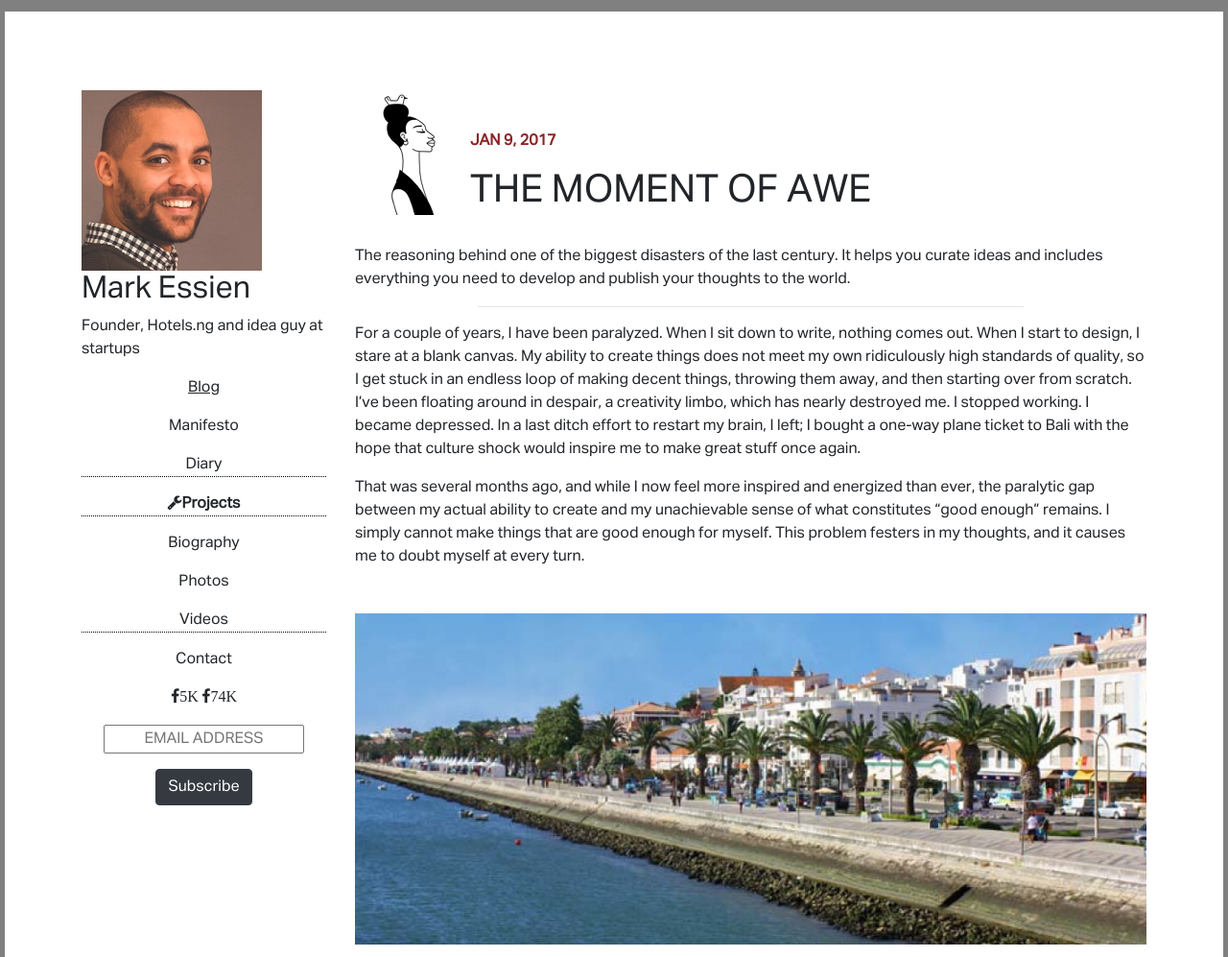
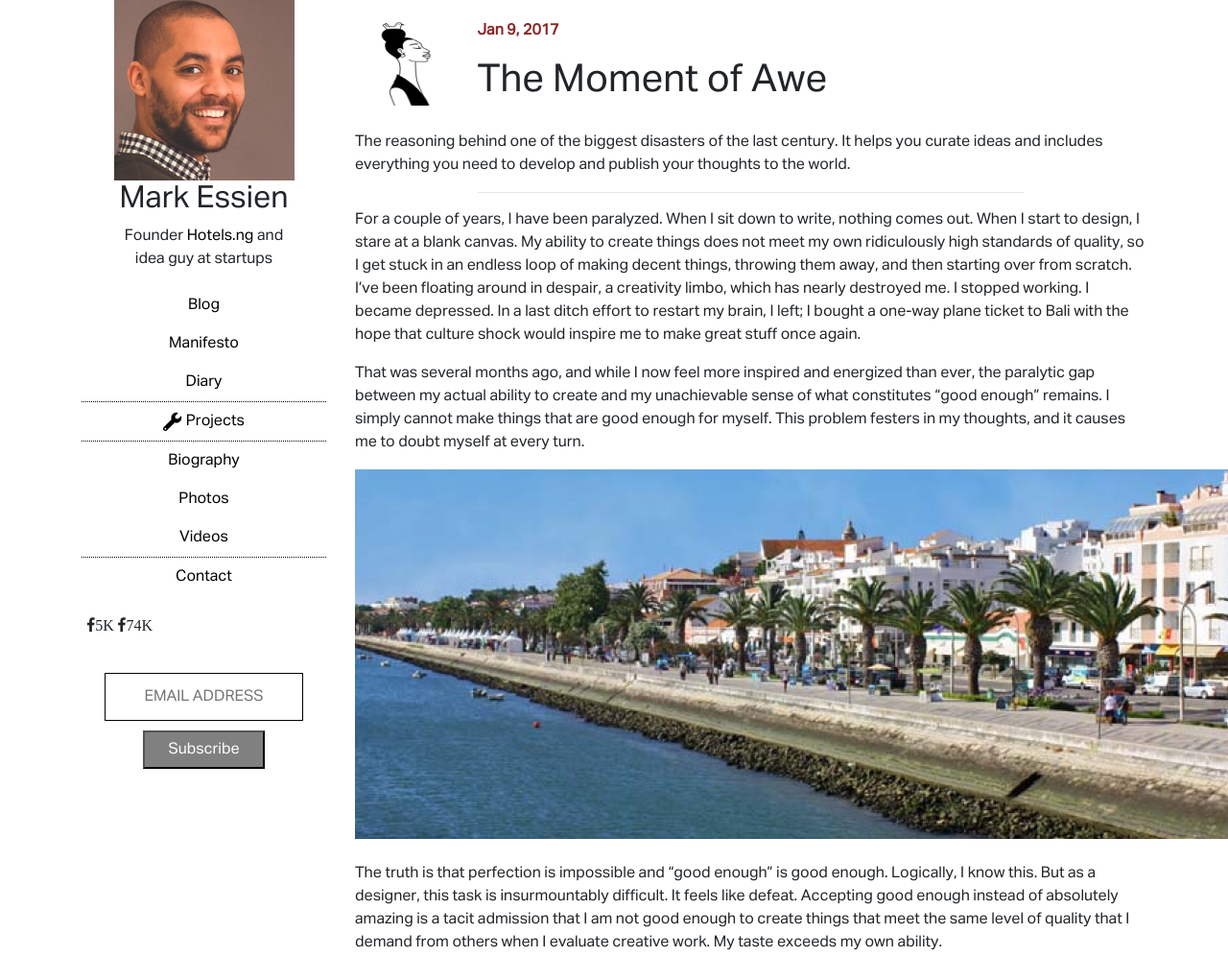
Before and after one commit to teenoh/hng-fe-test, a plain HTML site: page index.html in a window 1280 px wide. Shown: the top 997 px of the page at 96% size. Drawn offline with nearby package versions, Linux system fonts and the light colour scheme.

Commit message:
Edited Structure

```diff
--- a/assets/sass/index.scss
+++ b/assets/sass/index.scss
@@ -4,7 +4,6 @@ $smFontSize: 24 px;
 $bgFontSize: 48 px;
 $primaryClr: #ffffff;
 $secondaryClr: #8C2424;
-
 @font-face {
     font-family: 'AktivGrotesk-Regular';
     src: url('../css/fonts/AktivGrotesk-Regular.otf');
@@ -19,6 +18,54 @@ body {
     font-family: 'AktivGrotesk-Regular', Arial, Helvetica, sans-serif;
 }
 
+header {
+    padding-top: 20px;
+    padding-bottom: 20px;
+}
+
+aside {
+    text-align: center
+}
+
+a {
+    color: #000
+}
+
+a:hover {
+    border-bottom: 1px dotted #000;
+    color: #000
+}
+
+.bordered-top-bottom {
+    border-top: 1px dotted #000;
+    border-bottom: 1px dotted #000
+}
+
+.bordered-bottom {
+    border-bottom: 1px dotted #000
+}
+
+.aside-social {
+    padding: 20px
+}
+
+.aside-input {
+    height: 50px;
+    border: 1px solid #000
+}
+
+.aside-input::placeholder {
+    text-align: center
+}
+
+.aside-btn {
+    background-color: grey;
+    height: 40px;
+    width: 50%;
+    margin: 10px;
+    color: #fff
+}
+
 .date {
     color: $secondaryClr;
     font-weight: bold;
--- a/index.html
+++ b/index.html
@@ -7,90 +7,97 @@
     <meta http-equiv="X-UA-Compatible" content="ie=edge">
     <link rel="stylesheet" href="assets/css/bootstrap.min.css">
     <link rel="stylesheet" href="https://use.fontawesome.com/releases/v5.5.0/css/all.css">
-    <link rel="stylesheet" href="assets/css/font-awesome.min.css" >
-    <link rel="stylesheet" href="assets/css/index.css" >
+    <link rel="stylesheet" href="assets/css/font-awesome.min.css">
+    <link rel="stylesheet" href="assets/css/index.css">
 
     <title>Single Post View</title>
 
 </head>
 
-<body >
+<body>
     <div class="top-fluid">
 
     </div>
 
-    <div class="container" >
+    <div class="container">
         <div class="row">
             <aside class="col-md-3">
                 <img src="./assets/images/profile-pic.png" alt="">
                 <h2>Mark Essien</h2>
-                <p >Founder, Hotels.ng and  idea guy at startups</p>
-                <nav>
-                    <p class="text-center"><u>Blog </u></p>
-                    <p class="text-center">Manifesto</p>
-                    <p class="text-center dotted-line" >Diary</p>
-                    <p class="text-center bold dotted-line" ><i class="fa fa-wrench"></i>Projects</p>
-                    <p class="text-center" >Biography</p>
-                    <p class="text-center">Photos</p>
-                    <p class="text-center dotted-line" >Videos</p>
-                    <p class="text-center">Contact</p>
-                    <p class="text-center"><i class="fa fa-facebook">5K</i> <i class="fa fa-facebook">74K</i> </p>
-                    <p class="text-center"><input placeholder="EMAIL ADDRESS" class="text-center"></p>
-
-                    <p class="text-center"><button class="btn btn-dark">Subscribe</button></p>
-
-                </nav>
+                <p> Founder <a href="http://">Hotels.ng</a> and <br> idea guy at startups</p>
+                <ul class="nav flex-column">
+                    <li class="nav-item">
+                        <a class="nav-link" href="#">Blog</a>
+                    </li>
+                    <li class="nav-item">
+                        <a class="nav-link" href="#">Manifesto</a>
+                    </li>
+                    <li class="nav-item">
+                        <a class="nav-link" href="#">Diary</a>
+                    </li>
+                    <li class="nav-item bordered-top-bottom">
+                        <a class="nav-link" href="#">
+                            <img src="assets/images/settings-icon.svg" height="20px"> Projects
+                        </a>
+                    </li>
+                    <li class="nav-item">
+                        <a class="nav-link" href="#">Biography</a>
+                    </li>
+                    <li class="nav-item">
+                        <a class="nav-link" href="#">Photos</a>
+                    </li>
+                    <li class="nav-item bordered-bottom">
+                        <a class="nav-link" href="#">Videos</a>
+                    </li>
+                    <li class="nav-item">
+                        <a class="nav-link" href="#">Contact</a>
+                    </li>
+                </ul>
+                <div class="row aside-social">
+                    <p class="text-center"><i class="fa fa-facebook">5K</i>
+                        <i class="fa fa-facebook">74K</i> </p>
+                </div>
+                <input type="text" id="email" placeholder="EMAIL ADDRESS" class="aside-input">
+                <button class="aside-btn" onclick="">Subscribe</button>
             </aside>
             <section class="col-md-9">
                 <article>
-                    <header>
-                            <div id="wrapper">
-                                    <div class="twoColumn">
-                                         <img src="./assets/images/blog-header-image.png" />
-                                    </div>
-                                    <div class="twoColumn">
-                                        <br><br><br>
-                                            <p  class="date text-right">JAN 9, 2017
-                                                </p><br>
-                                                <h1 class="text-right">THE MOMENT OF AWE</h1>
+                    <header class="row">
+                        <img src="./assets/images/blog-header-image.png" alt="illustrated picture of eoam " class="col-md-2" height="90px" />
+                        <div class="col-md-10">
+                            <div class="row date">
+                                <p>Jan 9, 2017</p>
+                            </div>
+                            <div class="row title">
+                                <h1>The Moment of Awe</h1>
+                            </div>
+                            <!-- <span class="title">
+            </span> -->
+                        </div>
+                    </header>
+                    <!-- <br><br><br><br><br><br><br><br> -->
+                    <p>The reasoning behind one of the biggest disasters of the last century. It helps you curate ideas and includes everything you need to develop and publish your thoughts to the world. </p>
+                    <hr style="width:69%;" />
 
-                                    </div>
-                                </div>
+                    <p>For a couple of years, I have been paralyzed. When I sit down to write, nothing comes out. When I start to design, I stare at a blank canvas. My ability to create things does not meet my own ridiculously high standards of quality,
+                        so I get stuck in an endless loop of making decent things, throwing them away, and then starting over from scratch. I’ve been floating around in despair, a creativity limbo, which has nearly destroyed me. I stopped working. I became
+                        depressed. In a last ditch effort to restart my brain, I left; I bought a one-way plane ticket to Bali with the hope that culture shock would inspire me to make great stuff once again.</p>
 
-                    </header>
-                    <br><br><br><br><br><br><br><br>
-                    <p>The reasoning behind one of the  biggest disasters of the last century. It helps you curate ideas and includes  everything you need to develop and publish your thoughts to the world. </p>
-                    <hr style="width:69%;"/>
-
-                    <p>For a couple of years, I have been paralyzed. When I sit down to write, nothing comes out. When I start to design,
-                            I stare at a blank canvas. My ability to create things does not meet my own ridiculously high standards of quality,
-                            so I get stuck in an endless loop of making decent things, throwing them away, and then starting over from scratch.
-                            I’ve been floating around in despair, a creativity limbo, which has nearly destroyed me. I stopped working. I
-                            became depressed. In a last ditch effort to restart my brain, I left; I bought a one-way plane ticket to Bali
-                            with the hope that culture shock would inspire me to make great stuff once again.</p>
-
-                          <p>That was several months ago, and while I now feel more inspired and energized than ever, the paralytic gap between
-                            my actual ability to create and my unachievable sense of what constitutes “good enough” remains. I simply cannot
-                            make things that are good enough for myself. This problem festers in my thoughts, and it causes me to doubt myself
-                            at every turn.</p>
+                    <p>That was several months ago, and while I now feel more inspired and energized than ever, the paralytic gap between my actual ability to create and my unachievable sense of what constitutes “good enough” remains. I simply cannot make
+                        things that are good enough for myself. This problem festers in my thoughts, and it causes me to doubt myself at every turn.</p>
                     <img src="./assets/images/blog-image.png" alt="">
                     <br> <br>
 
-                    <p>The truth is that perfection is impossible and “good enough” is good enough. Logically, I know this. But as a designer,
-                            this task is insurmountably difficult. It feels like defeat. Accepting good enough instead of absolutely amazing
-                            is a tacit admission that I am not good enough to create things that meet the same level of quality that I demand
-                            from others when I evaluate creative work. My taste exceeds my own ability.
+                    <p>The truth is that perfection is impossible and “good enough” is good enough. Logically, I know this. But as a designer, this task is insurmountably difficult. It feels like defeat. Accepting good enough instead of absolutely amazing
+                        is a tacit admission that I am not good enough to create things that meet the same level of quality that I demand from others when I evaluate creative work. My taste exceeds my own ability.
 
-                          </p>
-                          <p>It’s interesting that the source of my internal battle lies buried in something as innocuous as “taste”. For most
-                            people, taste is just the basis of opinion. It describes the point at which something flips from being “not good
-                            enough” to “ok, decent”. But for creative people, it’s something different. Taste is everything. It is what drives
-                            us. It is the definition of success, the ceiling of what is possible, and the source of everlasting internal
-                            frustration. Being creative is a battle fought over the slow conversion of a mere idea into something tangible
-                            that you think is great. The question is: When do you stop the conversion process?
+                    </p>
+                    <p>It’s interesting that the source of my internal battle lies buried in something as innocuous as “taste”. For most people, taste is just the basis of opinion. It describes the point at which something flips from being “not good enough”
+                        to “ok, decent”. But for creative people, it’s something different. Taste is everything. It is what drives us. It is the definition of success, the ceiling of what is possible, and the source of everlasting internal frustration.
+                        Being creative is a battle fought over the slow conversion of a mere idea into something tangible that you think is great. The question is: When do you stop the conversion process?
 
-                          </p>
-                          <p> I don’t know.</p>
+                    </p>
+                    <p> I don’t know.</p>
                     <div>
                         <button class="btn social-button"><i class="fa fa-thumbs-o-up"></i>Like  114K</button>
                         <button class="btn social-button">Share</button>
@@ -99,9 +106,9 @@
                     <br>
                     <div class="comments form-group">
                         <label for="suscribe-input">Subscribe:</label><br>
-                        <textarea name="" id="" class="form-control"  rows="5"></textarea><br>
+                        <textarea name="" id="" class="form-control" rows="5"></textarea><br>
                         <label for="share-input">Send to Friend:</label><br>
-                        <textarea name="" id="" class="form-control"   rows="5"></textarea>
+                        <textarea name="" id="" class="form-control" rows="5"></textarea>
 
                     </div>
 
@@ -110,10 +117,8 @@
         </div>
     </div>
 
-    <script src="https://code.jquery.com/jquery-3.3.1.slim.min.js" integrity="sha384-q8i/X+965DzO0rT7abK41JStQIAqVgRVzpbzo5smXKp4YfRvH+8abtTE1Pi6jizo"
-        crossorigin="anonymous"></script>
-    <script src="https://cdnjs.cloudflare.com/ajax/libs/popper.js/1.14.3/umd/popper.min.js" integrity="sha384-ZMP7rVo3mIykV+2+9J3UJ46jBk0WLaUAdn689aCwoqbBJiSnjAK/l8WvCWPIPm49"
-        crossorigin="anonymous"></script>
+    <script src="https://code.jquery.com/jquery-3.3.1.slim.min.js" integrity="sha384-q8i/X+965DzO0rT7abK41JStQIAqVgRVzpbzo5smXKp4YfRvH+8abtTE1Pi6jizo" crossorigin="anonymous"></script>
+    <script src="https://cdnjs.cloudflare.com/ajax/libs/popper.js/1.14.3/umd/popper.min.js" integrity="sha384-ZMP7rVo3mIykV+2+9J3UJ46jBk0WLaUAdn689aCwoqbBJiSnjAK/l8WvCWPIPm49" crossorigin="anonymous"></script>
     <script src="assets/js/bootstrap.min.js"></script>
 </body>
 
```
Also changed, not shown: assets/css/index.css, 1 other file. Lines whose indentation alone changed are shown as unchanged.
